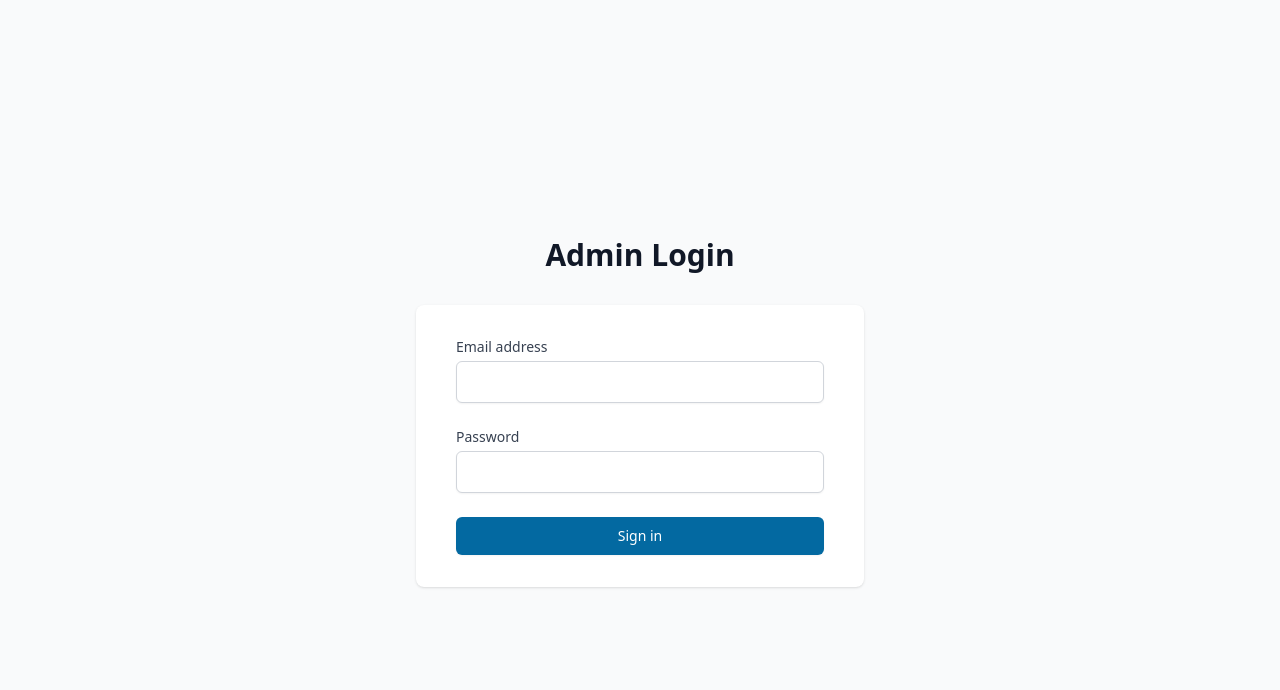
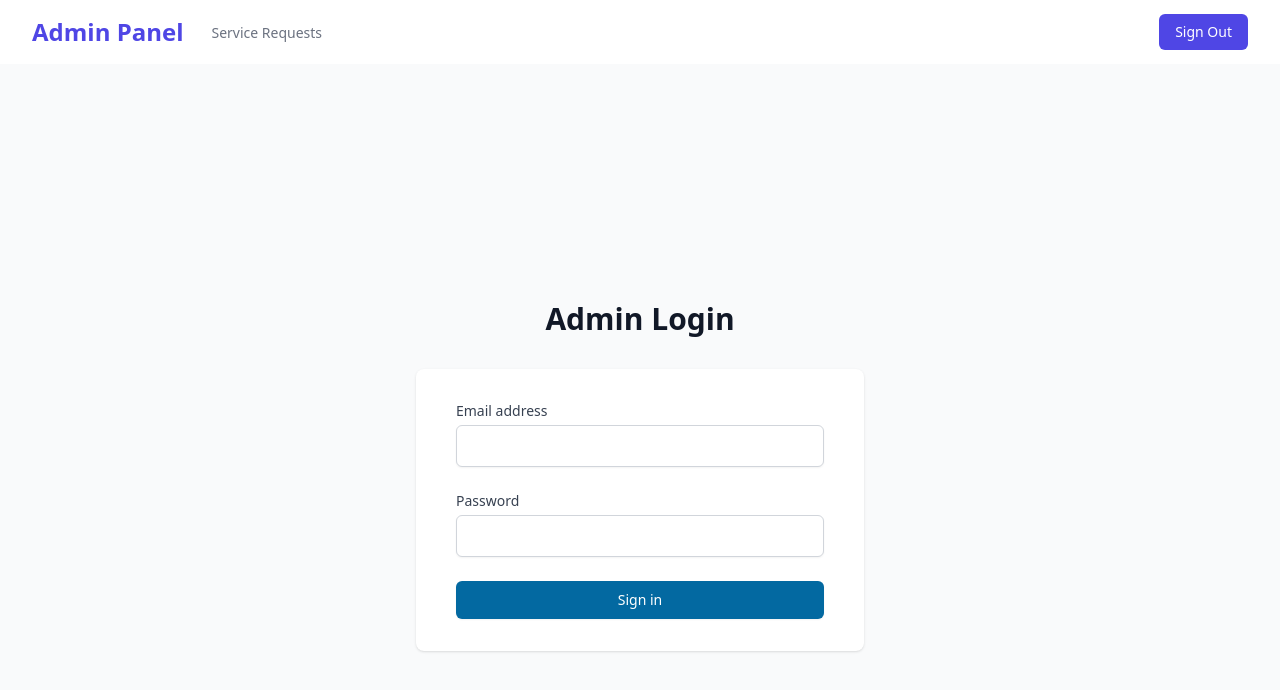
Before and after one commit to alanph7/Networkk-Project-Final, a React (Vite) app: page /admin-auth in a window 1280 px wide. Shown: the top 690 px of the page. Built offline with nearby package versions, Linux system fonts and the light colour scheme; no server answers; sample sign-in values are in the browser's storage.

Commit message:
admin nav

```diff
--- /dev/null
+++ b/src/components/AdminNav.jsx
@@ -0,0 +1,91 @@
+import React, { useState, useContext } from 'react';
+import { Link, useNavigate } from 'react-router-dom';
+import { FaBars } from 'react-icons/fa';
+import { AuthContext } from '../context/AuthContext';
+
+const AdminNavbar = () => {
+  const [isMenuOpen, setIsMenuOpen] = useState(false);
+  const { isAuthenticated, setIsAuthenticated, userEmail, userType } = useContext(AuthContext);
+  const navigate = useNavigate();
+
+  const handleLogout = () => {
+    localStorage.removeItem('token');
+    localStorage.removeItem('userEmail');
+    localStorage.removeItem('userType');
+    setIsAuthenticated(false);
+    navigate('/admin-auth');
+  };
+
+  return (
+    <nav className="bg-white shadow-md">
+      <div className="max-w-7xl mx-auto px-4 sm:px-6 lg:px-8">
+        <div className="flex justify-between h-16">
+          {/* Left side */}
+          <div className="flex">
+            <div className="flex-shrink-0 flex items-center">
+              <Link to="/admin-dash" className="text-2xl font-bold text-indigo-600">Admin Panel</Link>
+            </div>
+            <div className="hidden sm:ml-6 sm:flex sm:space-x-8">
+              <Link to="/gigs-request" className="border-transparent text-gray-500 hover:border-gray-300 hover:text-gray-700 inline-flex items-center px-1 pt-1 border-b-2 text-sm font-medium">
+                Service Requests
+              </Link>
+              {/* Add more admin-specific links here */}
+            </div>
+          </div>
+
+          {/* Right side */}
+          <div className="hidden sm:ml-6 sm:flex sm:items-center">
+            {isAuthenticated && userType === 'admin' ? (
+              <button
+                onClick={handleLogout}
+                className="ml-4 px-4 py-2 rounded-md text-sm font-medium text-white bg-indigo-600 hover:bg-indigo-500"
+              >
+                Sign Out
+              </button>
+            ) : (
+              <Link to="/admin-auth" className="ml-4 px-4 py-2 rounded-md text-sm font-medium text-indigo-600 hover:text-indigo-500">
+                Admin Sign In
+              </Link>
+            )}
+          </div>
+
+          {/* Mobile menu button */}
+          <div className="-mr-2 flex items-center sm:hidden">
+            <button
+              onClick={() => setIsMenuOpen(!isMenuOpen)}
+              className="inline-flex items-center justify-center p-2 rounded-md text-gray-400 hover:text-gray-500 hover:bg-gray-100 focus:outline-none focus:ring-2 focus:ring-inset focus:ring-indigo-500"
+            >
+              <FaBars className="h-6 w-6" />
+            </button>
+          </div>
+        </div>
+      </div>
+
+      {/* Mobile menu */}
+      {isMenuOpen && (
+        <div className="sm:hidden">
+          <div className="pt-2 pb-3 space-y-1">
+            <Link to="/gigs-request" className="block px-4 py-2 text-base font-medium text-gray-500 hover:text-gray-800 hover:bg-gray-100">
+              Service Requests
+            </Link>
+            {/* Add more mobile admin-specific links here */}
+            {isAuthenticated && userType === 'admin' ? (
+              <button
+                onClick={handleLogout}
+                className="block w-full text-left px-4 py-2 text-base font-medium text-gray-500 hover:text-gray-800 hover:bg-gray-100"
+              >
+                Sign Out
+              </button>
+            ) : (
+              <Link to="/admin-auth" className="block px-4 py-2 text-base font-medium text-gray-500 hover:text-gray-800 hover:bg-gray-100">
+                Admin Sign In
+              </Link>
+            )}
+          </div>
+        </div>
+      )}
+    </nav>
+  );
+};
+
+export default AdminNavbar;
--- a/src/pages/Admin/AdminAuth.jsx
+++ b/src/pages/Admin/AdminAuth.jsx
@@ -2,6 +2,7 @@ import React, { useState, useContext } from "react";
 import axiosInstance from "../../utils/axios";
 import { Link, useNavigate } from "react-router-dom";
 import { AuthContext } from "../../context/AuthContext";
+import AdminNavbar from '../../components/AdminNav'; // Import AdminNavbar
 
 const AdminAuth = () => {
   const [formData, setFormData] = useState({
@@ -37,7 +38,8 @@ const AdminAuth = () => {
   };
 
   return (
-
+    <>
+      <AdminNavbar /> {/* Include AdminNavbar */}
 
       <div className="min-h-screen bg-gray-50 flex flex-col justify-center py-12 sm:px-6 lg:px-8">
         <div className="sm:mx-auto sm:w-full sm:max-w-md">
@@ -102,7 +104,7 @@ const AdminAuth = () => {
           </div>
         </div>
       </div>
-
+    </>
   );
 };
 
--- a/src/pages/Admin/GigsRequest.jsx
+++ b/src/pages/Admin/GigsRequest.jsx
@@ -25,6 +25,7 @@ import {
   Search as SearchIcon
 } from '@mui/icons-material';
 import axiosInstance from '../../utils/axios';
+import AdminNavbar from '../../components/AdminNav'; // Import AdminNavbar
 
 
 const categories = [
@@ -238,6 +239,8 @@ const GigAdminDashboard = () => {
   const getTabCount = (status) => gigs.filter(gig => gig.status === status).length;
 
   return (
+    <>
+      <AdminNavbar /> {/* Include AdminNavbar */}
       <Box sx={{ maxWidth: 1000, margin: '0 auto', p: 3 }}>
         <Paper sx={{ mb: 3, p: 3 }}>
           <Typography variant="h4" component="h1" sx={{ mb: 3 }}>
@@ -348,6 +351,7 @@ const GigAdminDashboard = () => {
           </Box>
         </Paper>
       </Box>
+    </>
   );
 };
 
```
Lines whose indentation alone changed are shown as unchanged.
